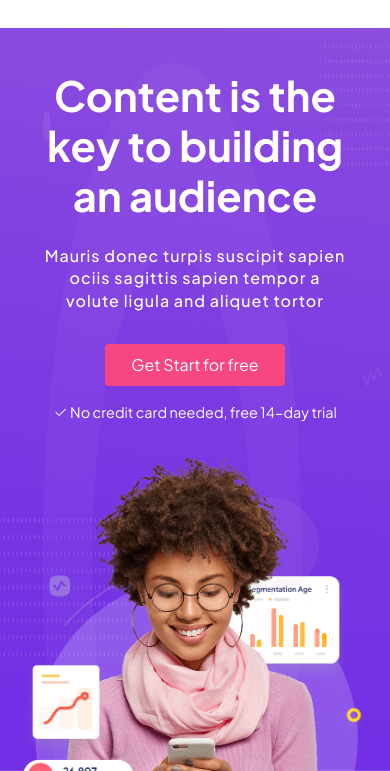
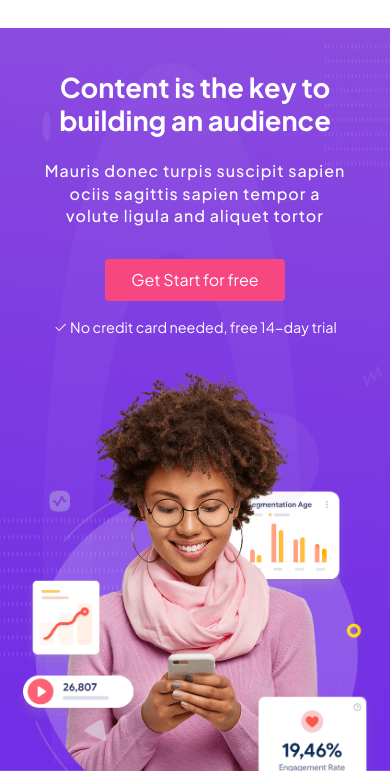
Before and after one commit to IshwarSinghBhandari/Martex, a plain HTML site: page index.html in a window 390 px wide. Shown: the part 73-844 px from the top of the page. Drawn offline with nearby package versions, Linux system fonts and the light colour scheme; files whose address does not match are found by name.

Commit message:
Responsive.css

```diff
--- a/CSS/Responsive.css
+++ b/CSS/Responsive.css
@@ -238,5 +238,9 @@
     .nav-link{
         color: black !important;
     }
+     .first-top1-h1 {
+
+        font-size: 1.7rem;
+    }
 
 }
```
